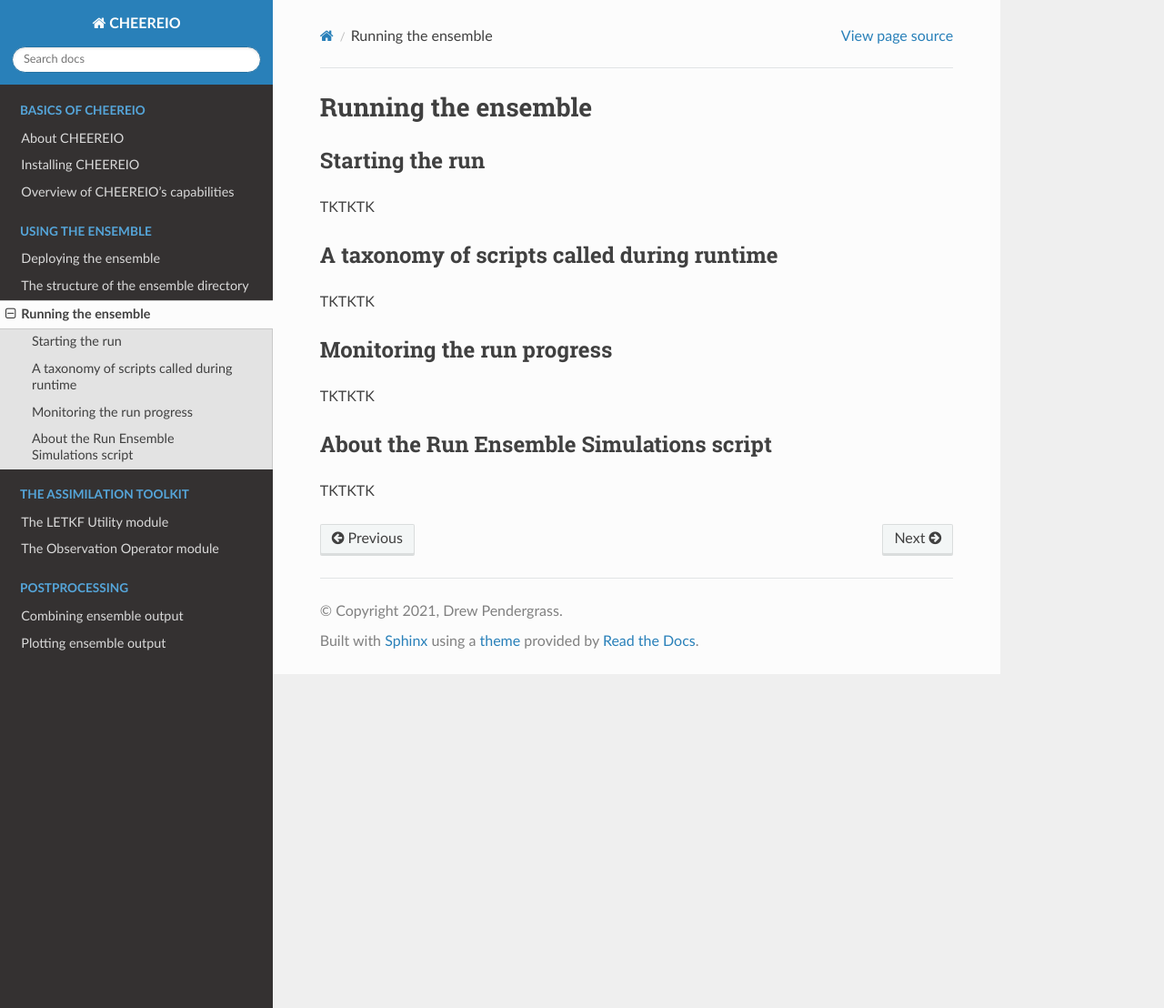
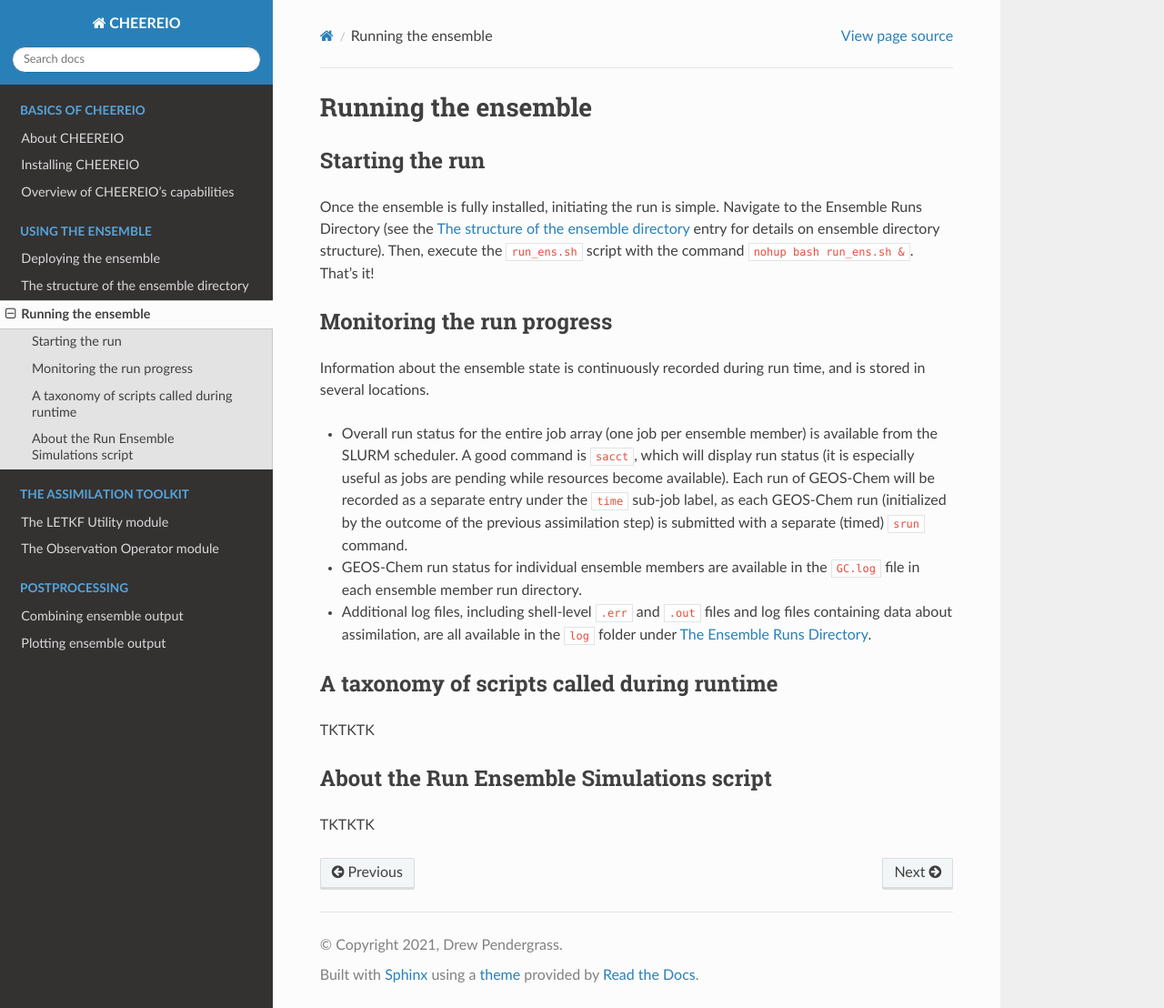
Before and after one commit to drewpendergrass/CHEEREIO, a Sphinx documentation site: the page built from docs/Running-the-ensemble.rst, in a window 1280 px wide and 1108 px high. Shown: the whole window at 91% size. Built offline with Sphinx 7.4.7 and the Read the Docs theme 2.0.0, drawn with Linux system fonts in a browser that asks for light colours.

Commit message:
update docs and internal links

```diff
--- a/docs/Guide-to-the-ensemble-directory.rst
+++ b/docs/Guide-to-the-ensemble-directory.rst
@@ -33,6 +33,8 @@ Although the user should never modify anything in the scratch directory, it may
 
 The only reason to ever view the scratch directory is in the event of ensemble failure. In this case, the ``KILL_ENS`` file may contain a short error message that can help the user identify the most relevant log file for debugging.
 
+.. _Ensemble Runs:
+
 The Ensemble Runs Directory
 -------------
 
--- a/docs/Running-the-ensemble.rst
+++ b/docs/Running-the-ensemble.rst
@@ -4,14 +4,18 @@ Running the ensemble
 Starting the run
 -------------
 
-TKTKTK
+Once the ensemble is fully installed, initiating the run is simple. Navigate to the Ensemble Runs Directory (see the :ref:`Guide to the Ensemble Directory` entry for details on ensemble directory structure). Then, execute the ``run_ens.sh`` script with the command ``nohup bash run_ens.sh &``. That's it!
+
+Monitoring the run progress
+-------------
+
+Information about the ensemble state is continuously recorded during run time, and is stored in several locations.
+
+* Overall run status for the entire job array (one job per ensemble member) is available from the SLURM scheduler. A good command is ``sacct``, which will display run status (it is especially useful as jobs are pending while resources become available). Each run of GEOS-Chem will be recorded as a separate entry under the ``time`` sub-job label, as each GEOS-Chem run (initialized by the outcome of the previous assimilation step) is submitted with a separate (timed) ``srun`` command.
+* GEOS-Chem run status for individual ensemble members are available in the ``GC.log`` file in each ensemble member run directory.
+* Additional log files, including shell-level ``.err`` and ``.out`` files and log files containing data about assimilation, are all available in the ``log`` folder under :ref:`Ensemble Runs`.
 
 A taxonomy of scripts called during runtime
--------------
-
-TKTKTK
-
-Monitoring the run progress
 -------------
 
 TKTKTK
```
